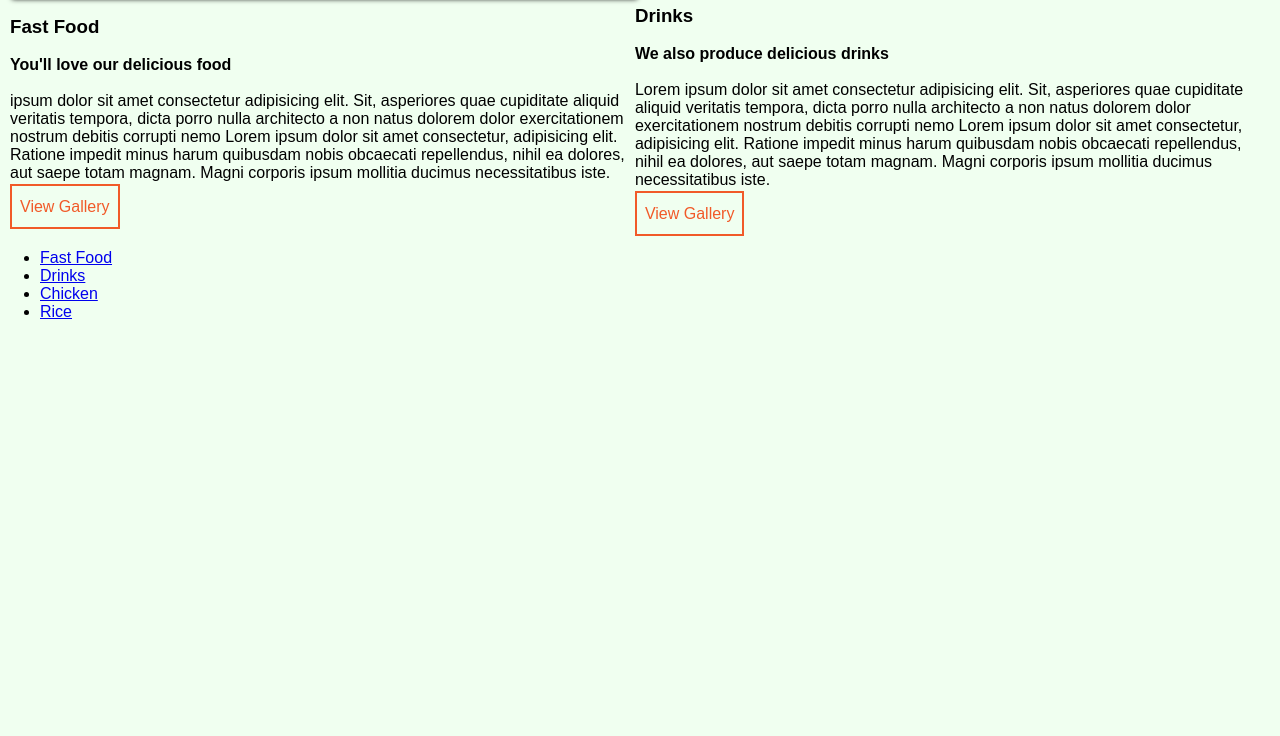
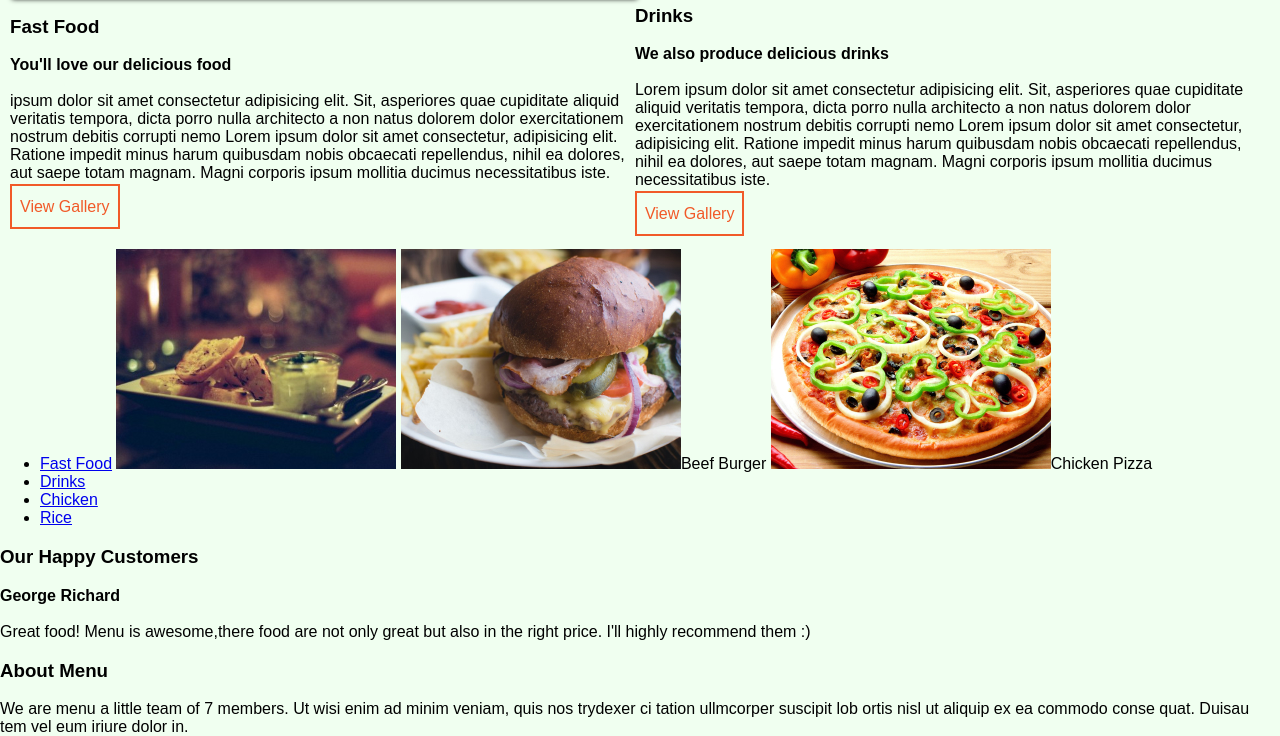
Before and after one commit to Solomonmuli/anita-kitchen, a plain HTML site: page index.html in a window 1280 px wide. Shown: the part 1503-2239 px from the top of the page. Before the commit the page ends 1824 px from the top, so only its background shows below. Drawn offline with Linux system fonts and the light colour scheme.

Commit message:
add customer feedback section

```diff
--- a/index.html
+++ b/index.html
@@ -76,9 +76,9 @@
   <div class="lower-nav">
     <ul>
       <li><a href="#">Fast Food</a>
-        <span></span>
-        <span></span>
-        <span></span>
+        <span><img src="fastfood/chickenBurger.jpg" alt="chickenBurger"></span>
+        <span><img src="fastfood/beefBurger.jpg" alt="beefBurger">Beef Burger</span>
+        <span><img src="fastfood/chickenPizza.jpg" alt="chickenPizza">Chicken Pizza</span>
         <span></span>
       </li>
       <li><a href="#">Drinks</a></li>
@@ -90,9 +90,22 @@
 
  </div> <!--close food-section-->
 
-<div>
-
-
+<div id="feedback">
+  <div class="happycustomer">
+    <h3>Our Happy Customers</h3>
+    <p>
+      <strong>George Richard</strong><br><br>Great food! Menu is awesome,there food are not only great but
+      also in the right price. I'll highly recommend them :)
+    </p>
+  </div>
+  <div class="about">
+    <h3>About Menu</h3>
+    <p>We are menu a little team of 7 members.
+      Ut wisi enim ad minim veniam, quis nos
+      trydexer ci tation ullmcorper suscipit lob
+      ortis nisl ut aliquip ex ea commodo conse
+      quat. Duisau tem vel eum iriure dolor in.</p>
+  </div>
 </div>
 
 
```
